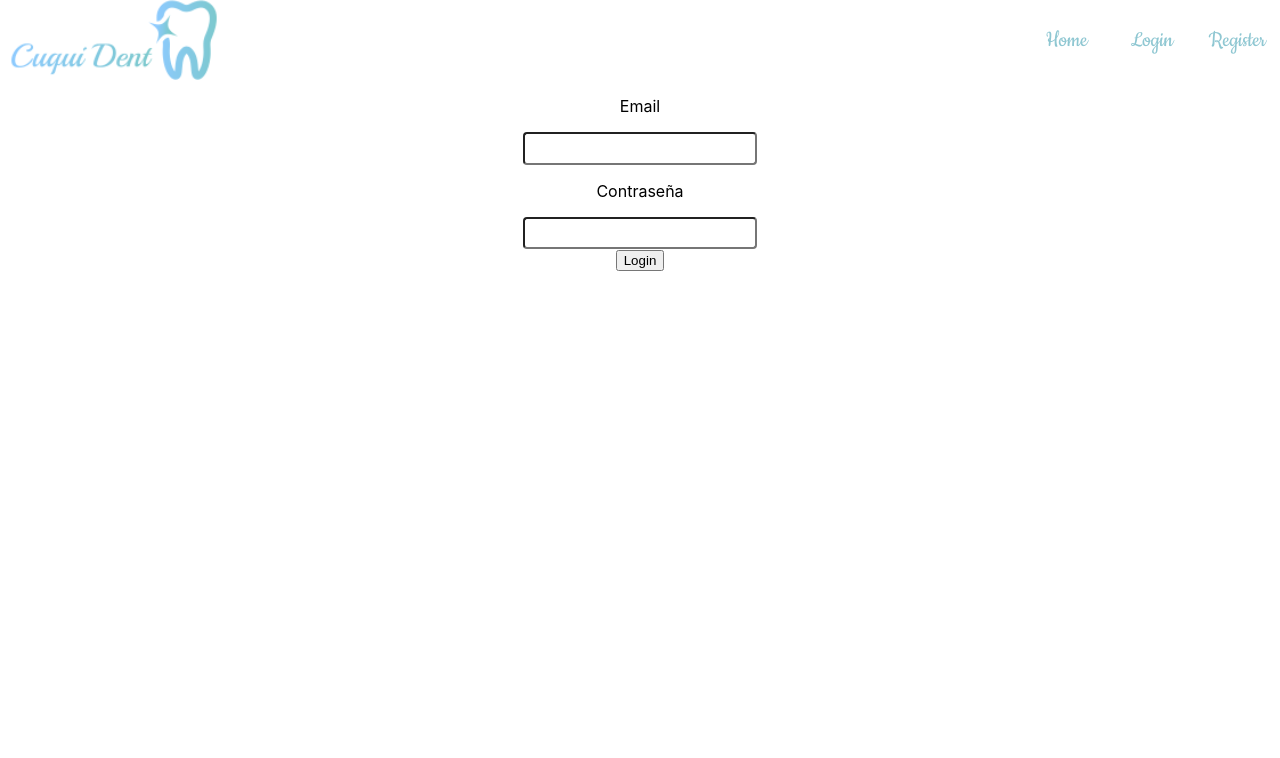
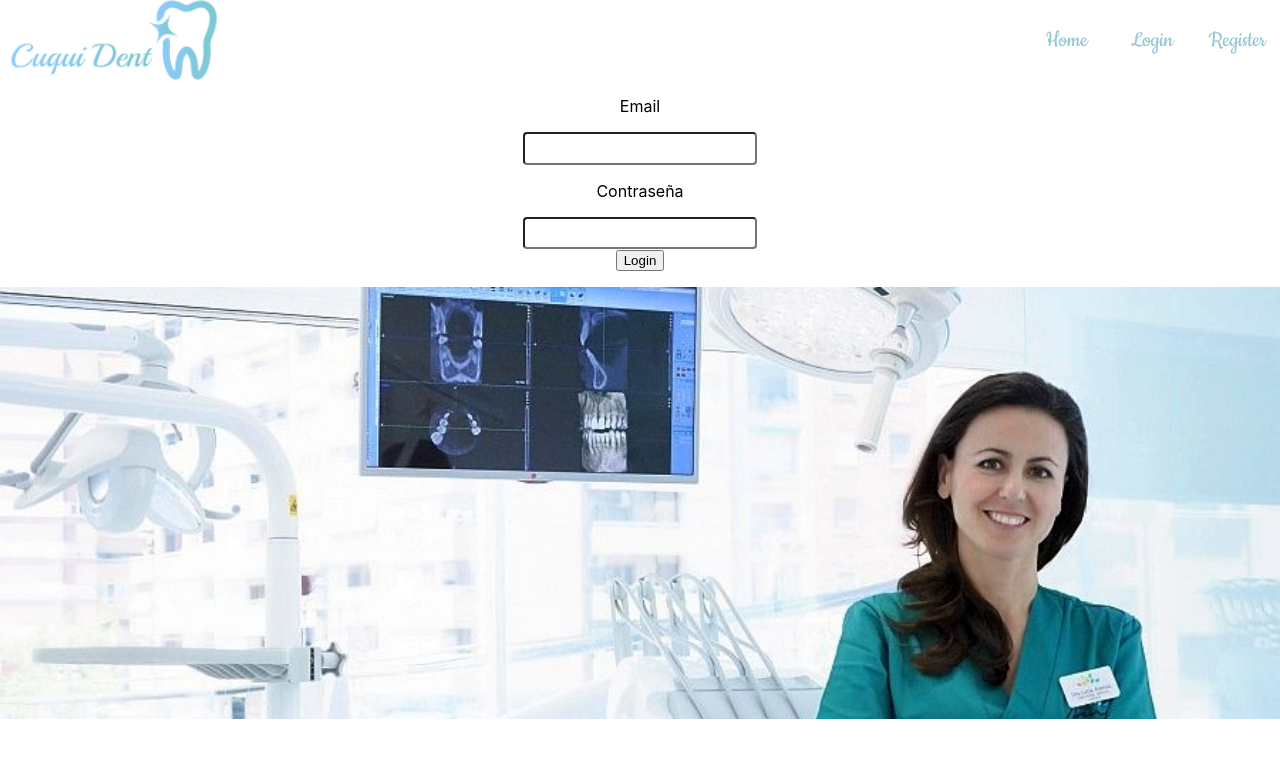
Before and after one commit to jellis24/frontend-clinica-dental, a React (Create React App) app: page /login in a window 1280 px wide. Shown: the top 758 px of the page. Built offline with nearby package versions, Linux system fonts and the light colour scheme.

Commit message:
Changes on Register

```diff
--- a/src/containers/Login/Login.css
+++ b/src/containers/Login/Login.css
@@ -0,0 +1,9 @@
+.imagenCabecera{
+    height: 27em;
+    width: 100%;
+    /*background-size: 100% 100%;*/
+    background-repeat:no-repeat;
+    background:url(../../img/fotoRegister.jpeg);
+    background-size: cover;
+
+}
--- a/src/containers/Login/Login.jsx
+++ b/src/containers/Login/Login.jsx
@@ -3,6 +3,7 @@ import Input from "../../components/Input/Input";
 import axios from "axios";
 import {useHistory} from 'react-router-dom';
 import checkError from "../../utiles/utiles";
+import "./Login.css";
 
 const Login = () =>{
 
@@ -71,6 +72,7 @@ const Login = () =>{
             <Input title="Contraseña" type="password" name="password" onChange={manejaEstado}/>
             <button onClick={()=> logueame()}>Login</button>
             <div className="mensajeError">{mensaje}</div>
+            <div className="imagenCabecera"></div>
         </div>
 
 
--- a/src/containers/Profile/Profile.jsx
+++ b/src/containers/Profile/Profile.jsx
@@ -12,6 +12,8 @@ const Profile = (props) => {
 
             <div className="imagenProfile"></div>
 
+            <div className="datosCustomer"></div>
+
 
 
         </div>
```
Also changed, not shown: src/img/fotoRegister.jpeg (added).
